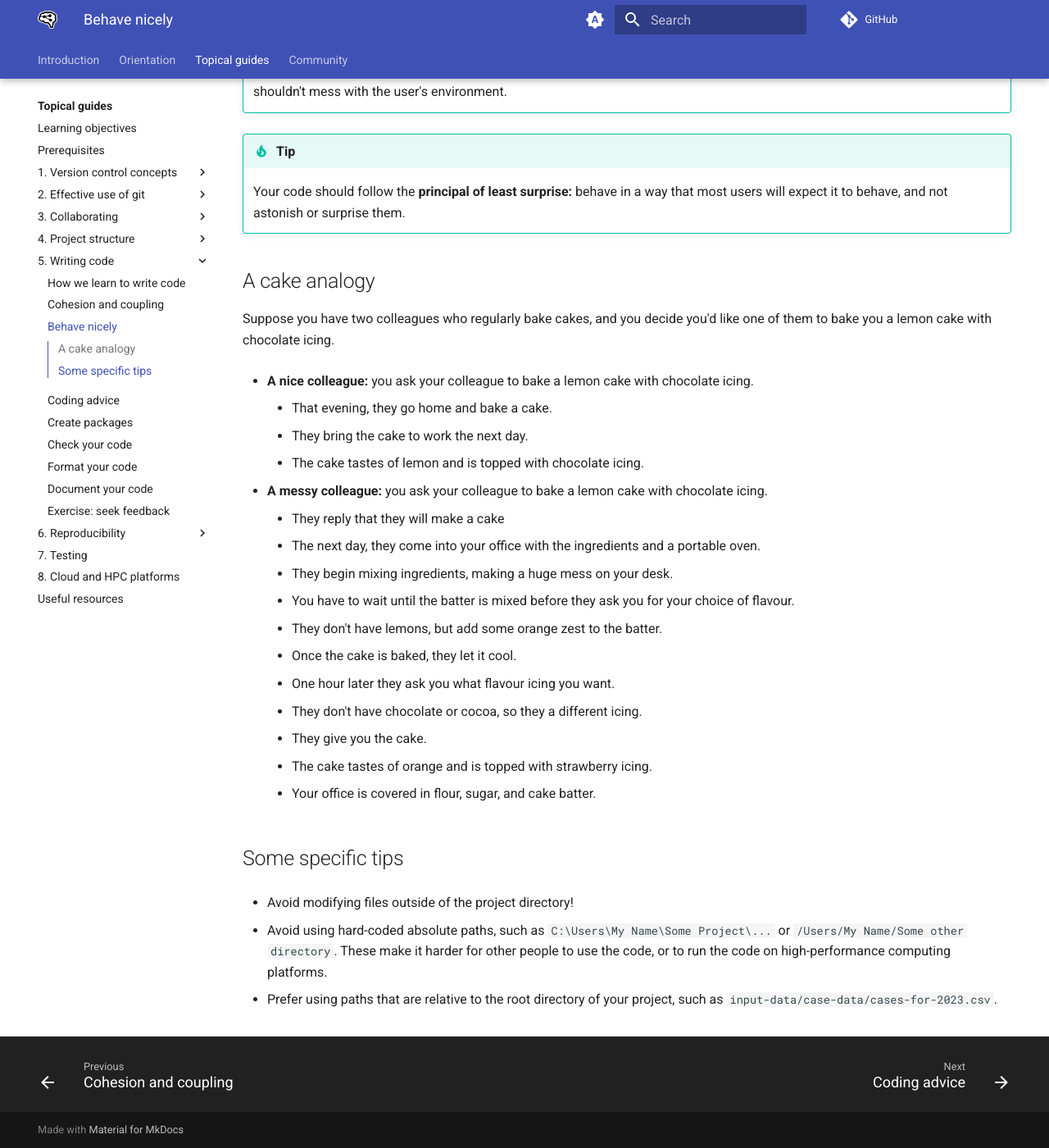
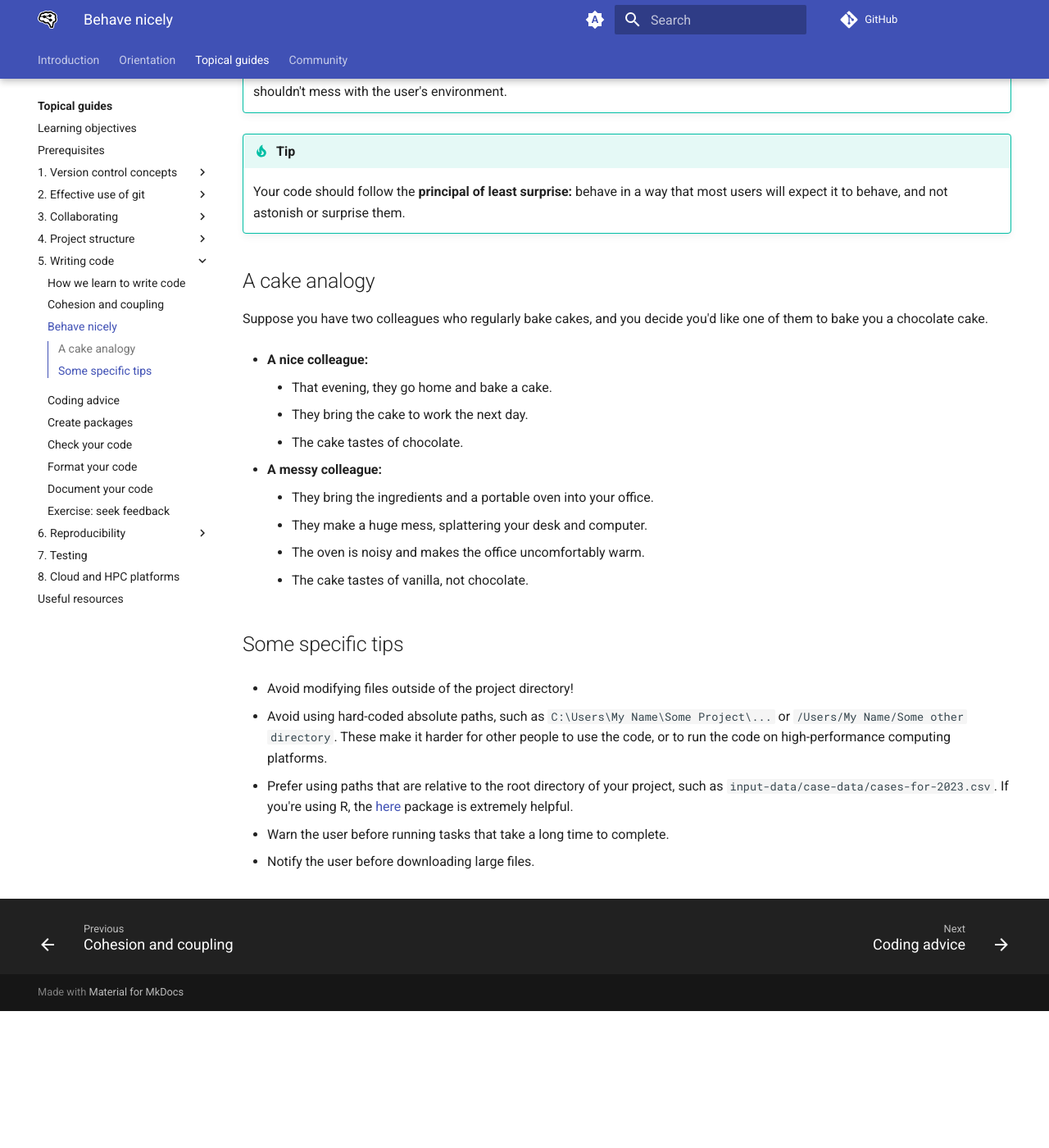
Before and after one commit to robmoss/git-is-my-lab-book, an MkDocs documentation site: the page built from docs/guides/writing-code/behave-nicely.md, in a window 1280 px wide and 1400 px high, scrolled down 289 px. Shown: the whole window at 82% size. Built offline with MkDocs 1.6.1 and Material for MkDocs 9.7.7, drawn with Linux system fonts in a browser that asks for light colours; nearby versions of some CDN libraries; library files that are not in the unit come from our copies; comment, search, counter and statistics services are not loaded; after the commit the page ends 1522 px from its top, so only the background shows below that.

Commit message:
Simplify the cake analogy
The previous version was far too long and detailed; the intent is to
make a simple point, rather than tell a long story.

```diff
--- a/docs/guides/writing-code/behave-nicely.md
+++ b/docs/guides/writing-code/behave-nicely.md
@@ -12,27 +12,20 @@ Would you feel comfortable running someone else's code if you thought it might a
 
 ## A cake analogy
 
-Suppose you have two colleagues who regularly bake cakes, and you decide you'd like one of them to bake you a lemon cake with chocolate icing.
+Suppose you have two colleagues who regularly bake cakes, and you decide you'd like one of them to bake you a chocolate cake.
 
-- **A nice colleague:** you ask your colleague to bake a lemon cake with chocolate icing.
+- **A nice colleague:**
 
     - That evening, they go home and bake a cake.
     - They bring the cake to work the next day.
-    - The cake tastes of lemon and is topped with chocolate icing.
+    - The cake tastes of chocolate.
 
-- **A messy colleague:** you ask your colleague to bake a lemon cake with chocolate icing.
+- **A messy colleague:**
 
-    - They reply that they will make a cake
-    - The next day, they come into your office with the ingredients and a portable oven.
-    - They begin mixing ingredients, making a huge mess on your desk.
-    - You have to wait until the batter is mixed before they ask you for your choice of flavour.
-    - They don't have lemons, but add some orange zest to the batter.
-    - Once the cake is baked, they let it cool.
-    - One hour later they ask you what flavour icing you want.
-    - They don't have chocolate or cocoa, so they a different icing.
-    - They give you the cake.
-    - The cake tastes of orange and is topped with strawberry icing.
-    - Your office is covered in flour, sugar, and cake batter.
+    - They bring the ingredients and a portable oven into your office.
+    - They make a huge mess, splattering your desk and computer.
+    - The oven is noisy and makes the office uncomfortably warm.
+    - The cake tastes of vanilla, not chocolate.
 
 ## Some specific tips
 
@@ -42,3 +35,8 @@ Suppose you have two colleagues who regularly bake cakes, and you decide you'd l
   These make it harder for other people to use the code, or to run the code on high-performance computing platforms.
 
 - Prefer using paths that are relative to the root directory of your project, such as `input-data/case-data/cases-for-2023.csv`.
+  If you're using R, the [here](https://here.r-lib.org/) package is extremely helpful.
+
+- Warn the user before running tasks that take a long time to complete.
+
+- Notify the user before downloading large files.
```
